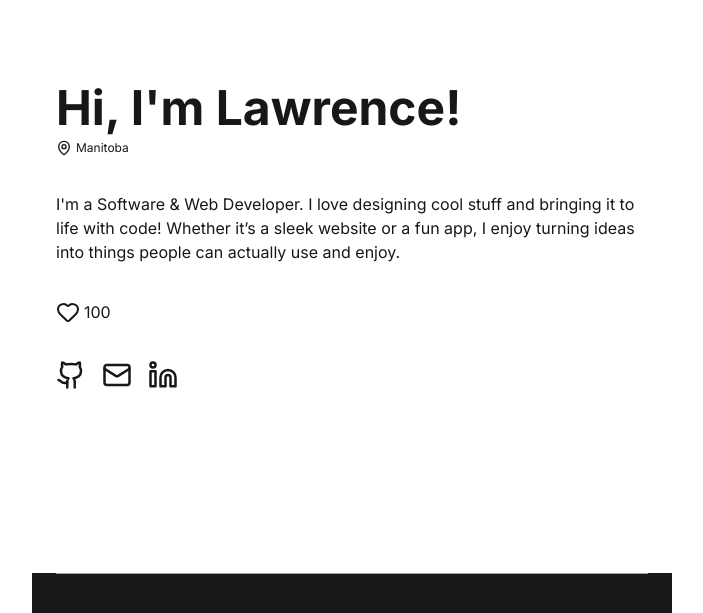
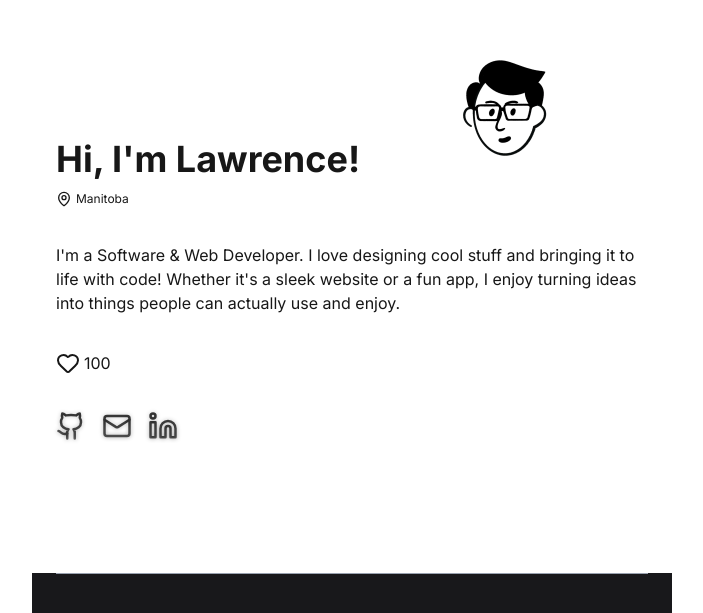
Before and after one commit to lawrence-valerio/portfolio, a Next.js app: page / in a window 1280 px wide. Shown: the part 187-800 px from the top of the page, without its empty margins (288-991 px from the left). Built offline with nearby package versions, Linux system fonts and the light colour scheme.

Commit message:
Added profile picture to hero section

```diff
--- a/src/app/components/HeroSection.tsx
+++ b/src/app/components/HeroSection.tsx
@@ -2,7 +2,9 @@
 
 import { MapPin, Heart, Github, Linkedin, Mail } from "lucide-react";
 import Link from "next/link";
+import Image from "next/image";
 import { motion } from "framer-motion";
+import picture from "../../../public/picture.png";
 
 const links = [
   {
@@ -27,7 +29,16 @@ export const HeroSection = () => {
     <div className="sticky top-12 mx-auto h-full w-full max-w-7xl sm:top-16">
       <div className="relative flex min-h-[calc(100dvh-5rem)] w-full flex-col justify-center py-8 sm:min-h-[calc(100dvh-5rem)]">
         <div className="mx-auto max-w-screen-sm px-6">
-          <h1 className="text-5xl font-black mb-1">{`Hi, I'm Lawrence!`}</h1>
+          <div className="flex flex-col-reverse md:flex-row md:items-end">
+            <h1 className="text-4xl font-black mb-1 mt-5">{`Hi, I'm Lawrence!`}</h1>
+            <Image
+              src={picture}
+              alt="Profile Picture"
+              width={150}
+              height={150}
+              className="block mx-auto rounded-full bg-white/5"
+            />
+          </div>
           <div className="flex items-center space-x-1 mb-9 mt-2">
             <MapPin size={16} />
             <span className="text-xs">Manitoba</span>
@@ -36,7 +47,7 @@ export const HeroSection = () => {
             <p>
               {`
               I'm a Software & Web Developer. I love designing cool stuff and
-              bringing it to life with code! Whether it’s a sleek website or a
+              bringing it to life with code! Whether it's a sleek website or a
               fun app, I enjoy turning ideas into things people can actually use
               and enjoy.`}
             </p>
```
